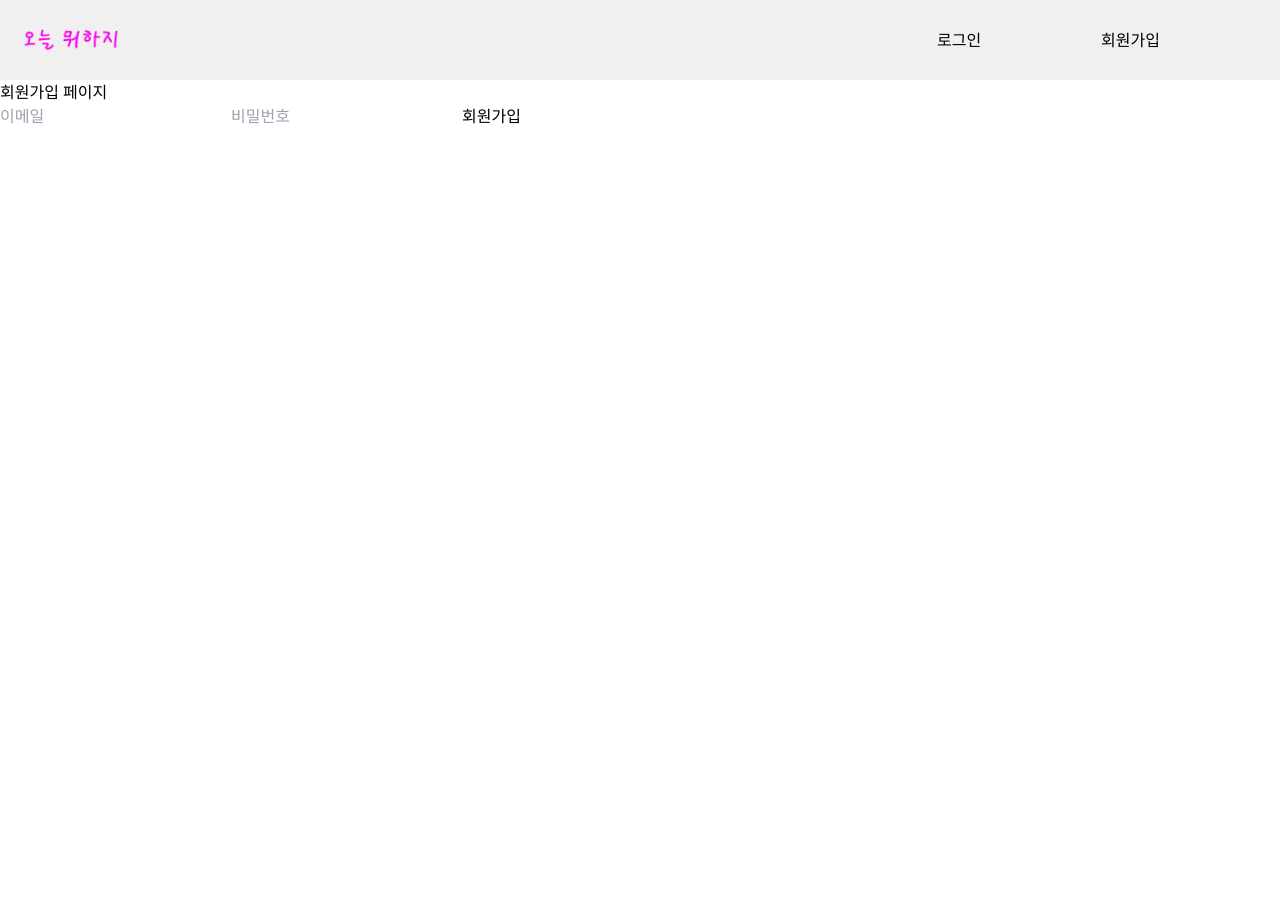
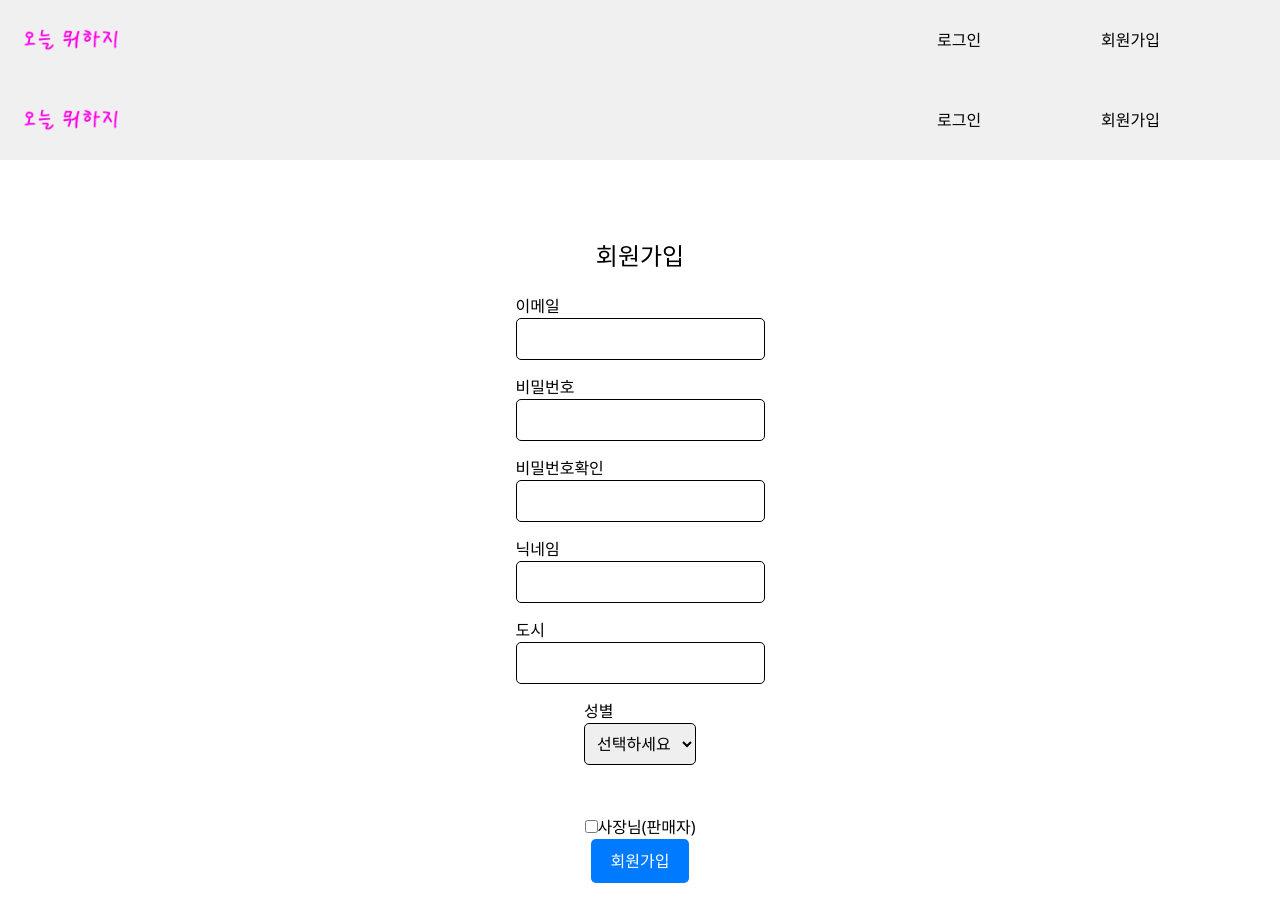
Before and after one commit to ochoWhat2do/what2dofront, a Next.js app: page /signup in a window 1280 px wide. Shown: the top 922 px of the page. Before the commit the page ends 800 px from the top, so only its background shows below. Built offline with nearby package versions, Linux system fonts and the light colour scheme.

Commit message:
- react-modal 추가 - 회원가입기능 추가

```diff
--- a/package.json
+++ b/package.json
@@ -23,6 +23,7 @@
     "react-cookie": "^6.1.0",
     "react-dom": "18.2.0",
     "react-hook-form": "^7.45.4",
+    "react-modal": "^3.16.1",
     "tailwindcss": "3.3.3",
     "typescript": "5.2.2"
   }
--- a/src/pages/signup.tsx
+++ b/src/pages/signup.tsx
@@ -1,19 +1,57 @@
 import { useState } from "react";
 import axios from "axios";
 import Header from "./components/Header";
+import styles from "../styles/signup.module.css";
 
 const Signup = () => {
   const [email, setEmail] = useState("");
   const [password, setPassword] = useState("");
+  const [password_confirm, setPasswordConfirm] = useState("");
   const [message, setMessage] = useState("");
+  const [isAdmin, setIsAdmin] = useState(false); // State for admin checkbox
+  const [adminToken, setAdminToken] = useState(""); // State for admin token input
+  const [nickname, setNickname] = useState(""); // State for nickname input
+  const [city, setCity] = useState(""); // State for city input
+  const [gender, setGender] = useState(""); // State for gender select
+  const [passwordMismatch, setPasswordMismatch] = useState(false);
 
   const handleSignup = async () => {
+    // Check if password and password_confirm match
+    if (password !== password_confirm) {
+      setPasswordMismatch(true);
+      window.alert("비밀번호와 비밀번호 확인의 내용이 다릅니다.");
+      return; // Stop the signup process
+    }
+
+    // Email validation
+    if (!validateEmail(email)) {
+      window.alert("유효한 이메일 형식이 아닙니다.");
+      return;
+    }
+
+    // Nickname and password validation
+    if (!nickname || !password) {
+      window.alert("닉네임과 비밀번호는 필수 입력 항목입니다.");
+      return;
+    }
+
+    // Admin token validation
+    if (isAdmin && !adminToken) {
+      window.alert("사장님(판매자)인 경우 사장님 키를 입력해주세요.");
+      return;
+    }
+
     try {
       const response = await axios.post(
         "http://localhost:8080/api/users/signup",
         {
           email,
           password,
+          nickname,
+          city,
+          gender,
+          admin: isAdmin, // Pass the admin state value
+          adminToken,
         }
       );
 
@@ -25,24 +63,132 @@ const Signup = () => {
     }
   };
 
+  const handleAdminCheckbox = () => {
+    setIsAdmin(!isAdmin);
+  };
+
+  const validateEmail = (email: string): boolean => {
+    const emailRegex = /^[^\s@]+@[^\s@]+\.[^\s@]+$/;
+    return emailRegex.test(email);
+  };
+
   return (
     <div>
       <Header />
-      <h1>회원가입 페이지</h1>
+      <div>
+        <Header /> {/* Render the Header component here */}
+        <div className={styles["signup-form"]}>
+          <div className={styles["signup-title"]}>회원가입</div>
+          <div className={styles["signup-input-container"]}>
+            <div className="signup-id-label">이메일</div>
             <input
               type="email"
-        placeholder="이메일"
+              name="email"
+              id="email"
+              className={styles["signup-input-box"]}
               value={email}
               onChange={(e) => setEmail(e.target.value)}
             />
+          </div>
+          <div className={styles["signup-input-container"]}>
+            <div className="signup-id-label">비밀번호</div>
             <input
               type="password"
-        placeholder="비밀번호"
+              name="password"
+              id="password"
+              className={styles["signup-input-box"]}
               value={password}
               onChange={(e) => setPassword(e.target.value)}
             />
-      <button onClick={handleSignup}>회원가입</button>
+          </div>
+          <div className={styles["signup-input-container"]}>
+            <div className="signup-id-label">비밀번호확인</div>
+            <input
+              type="password"
+              name="password_confirm"
+              id="password_confirm"
+              className={styles["signup-input-box"]}
+              value={password_confirm}
+              onBlur={() => {
+                if (password !== password_confirm) {
+                  setPasswordMismatch(true);
+                } else {
+                  setPasswordMismatch(false);
+                }
+              }}
+              onChange={(e) => {
+                setPasswordConfirm(e.target.value);
+              }}
+            />
+            {passwordMismatch && (
+              <p style={{ color: "red" }}>
+                비밀번호와 비밀번호 확인의 내용이 다릅니다.
+              </p>
+            )}
+          </div>
+          <div className={styles["signup-input-container"]}>
+            <div className="signup-id-label">닉네임</div>
+            <input
+              type="text"
+              name="nickname"
+              id="nickname"
+              className={styles["signup-input-box"]}
+              value={nickname}
+              onChange={(e) => setNickname(e.target.value)}
+            />
+          </div>
+          <div className={styles["signup-input-container"]}>
+            <div className="signup-id-label">도시</div>
+            <input
+              type="text"
+              name="city"
+              id="city"
+              className={styles["signup-input-box"]}
+              value={city}
+              onChange={(e) => setCity(e.target.value)}
+            />
+          </div>
+          <div className={styles["signup-input-container"]}>
+            <div className="signup-id-label">성별</div>
+            <select
+              name="gender"
+              id="gender"
+              className={styles["signup-input-box"]}
+              value={gender}
+              onChange={(e) => setGender(e.target.value)}
+            >
+              <option value="">선택하세요</option>
+              <option value="male">남성</option>
+              <option value="female">여성</option>
+            </select>
+          </div>
+          <div>
+            <label>
+              <input
+                type="checkbox"
+                id="admin-check"
+                name="admin"
+                onChange={handleAdminCheckbox}
+                style={{ marginTop: "40px" }}
+              />
+              사장님(판매자)
+            </label>
+            {isAdmin && (
+              <input
+                type="password"
+                id="admin-token"
+                name="adminToken"
+                placeholder="사장님 키"
+                className={styles["signup-input-box"]}
+              />
+            )}
+          </div>
+          <button className={styles["signup-id-submit"]} onClick={handleSignup}>
+            회원가입
+          </button>
           <p>{message}</p>
+        </div>
+      </div>
     </div>
   );
 };
--- /dev/null
+++ b/src/styles/signup.module.css
@@ -0,0 +1,37 @@
+.signup-form {
+  display: flex;
+  flex-direction: column;
+  align-items: center;
+  justify-content: center;
+  height: 100vh;
+}
+
+.signup-title {
+  font-size: 24px;
+  margin-bottom: 20px;
+}
+
+.signup-input-container {
+  margin-bottom: 15px;
+}
+
+.signup-id-label {
+  font-size: 14px;
+  margin-bottom: 5px;
+}
+
+.signup-input-box {
+  width: 100%;
+  padding: 8px;
+  border: 1px solid #000; /* 변경된 부분: 검은색 테두리로 수정 */
+  border-radius: 5px;
+}
+
+.signup-id-submit {
+  padding: 10px 20px;
+  background-color: #007bff;
+  color: #fff;
+  border: none;
+  border-radius: 5px;
+  cursor: pointer;
+}
```
Also changed, not shown: 1 other file (tests, documents, lock files or other folders). Lines whose indentation alone changed are shown as unchanged.
